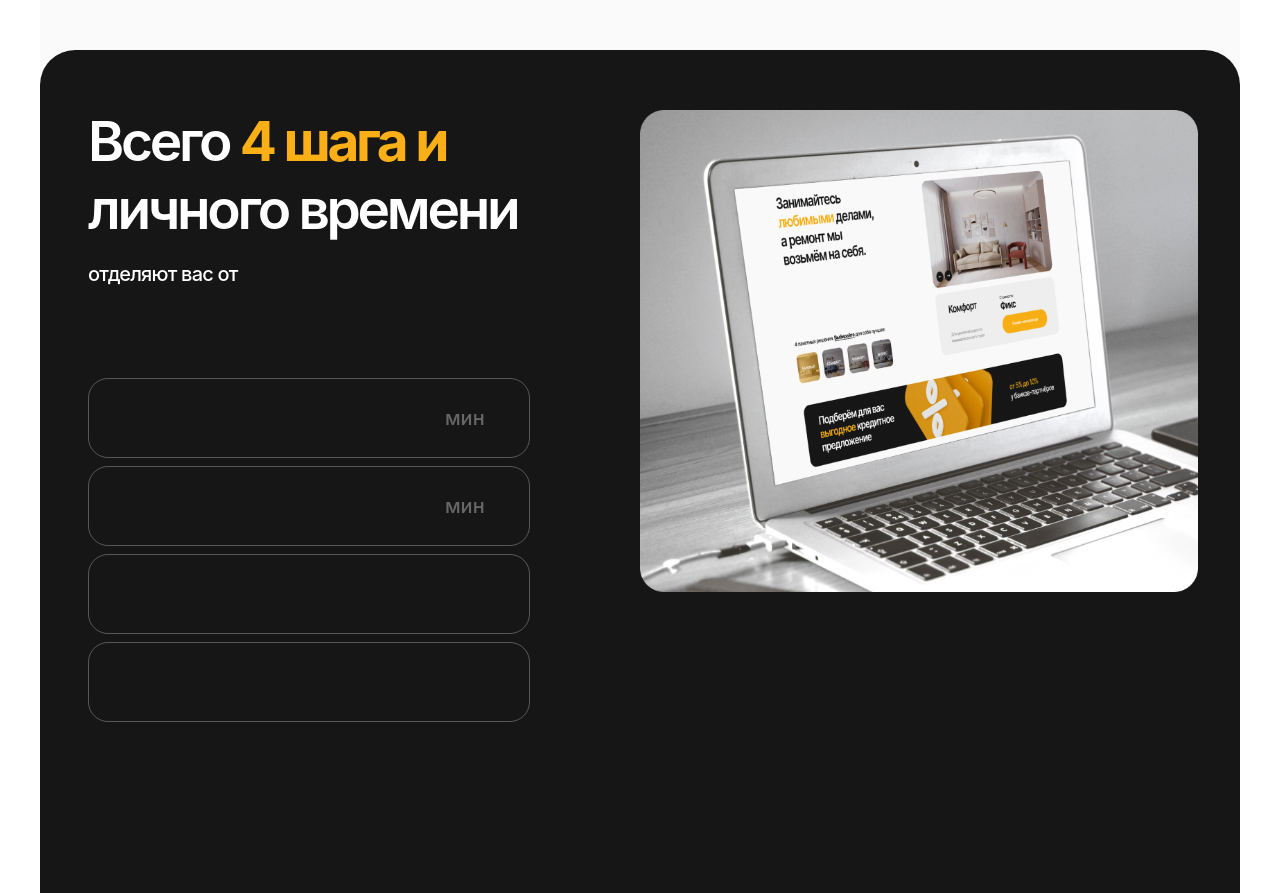
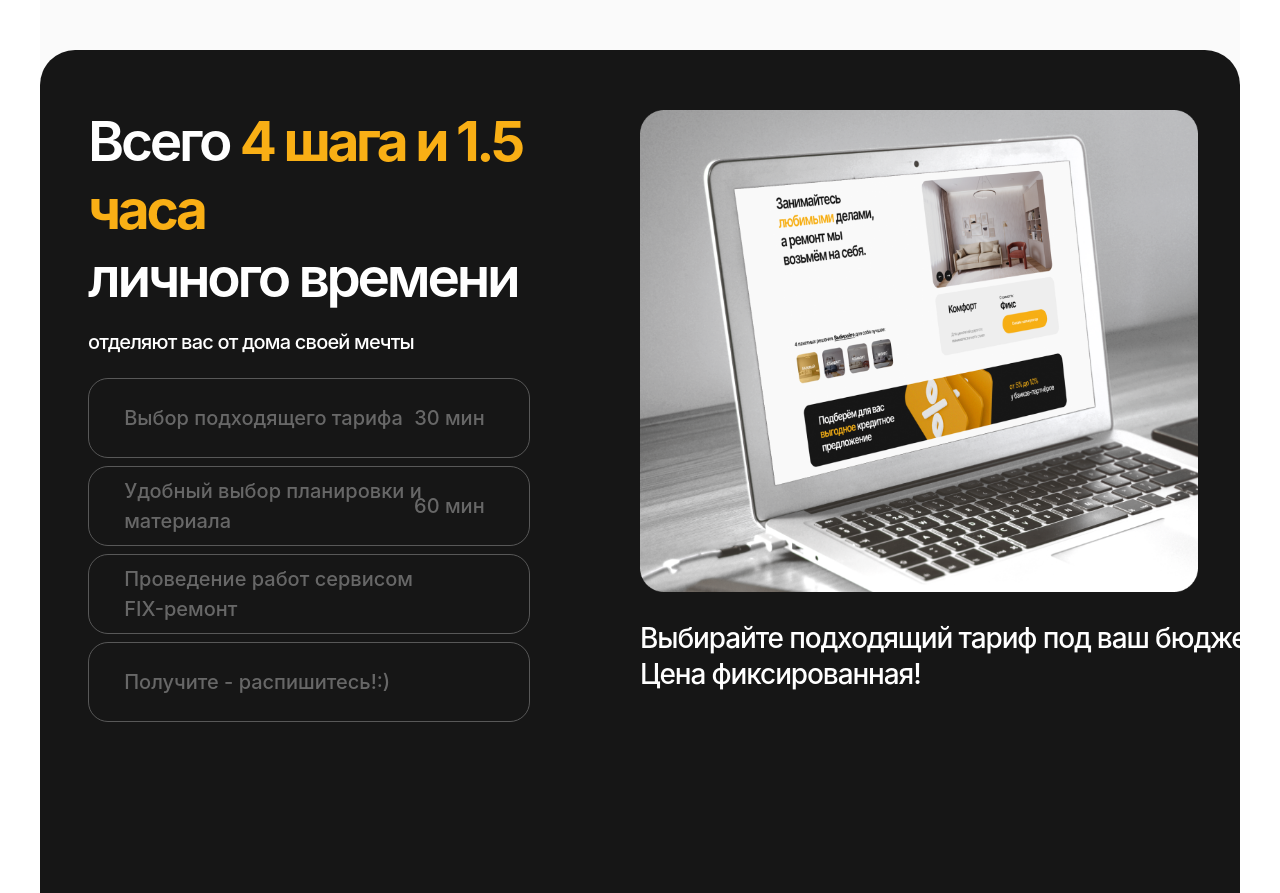
Before and after one commit to projacktor/FixR, a React (Vite) app: page /services/renovation in a window 1280 px wide. Shown: the part 7553-8446 px from the top of the page. Built offline with nearby package versions, Linux system fonts and the light colour scheme.

Commit message:
Fix Planner props in BuildingService, RenovationService, Home jsx files

```diff
--- a/src/components/widgets/Planner/style.scss
+++ b/src/components/widgets/Planner/style.scss
@@ -83,6 +83,7 @@
           order: 1;
           position: relative;
           left: 8%;
+          max-width: 20rem;
         }
 
         .planner_steps_t2 {
--- a/src/pages/Building service/BuildingService.jsx
+++ b/src/pages/Building service/BuildingService.jsx
@@ -81,7 +81,20 @@ function BuildingService() {
 
             <CheckFeedbacks/>
 
-            <Planner planner_img={plannerImg1}/>
+            <Planner
+                planner_img={plannerImg1}
+                time_text="1.5 часа"
+                p1_text="дома своей мечты"
+                step1_description="Выбор подходящего тарифа"
+                step1_time="30"
+                step2_description="Удобный выбор планировки и материала"
+                step2_time="60"
+                step3_description="Проведение работ сервисом FIX-ремонт"
+                step3_time=""
+                step4_description="Получите - распишитесь!:)"
+                p2_text="Выбирайте подходящий тариф под ваш бюджет. Цена фиксированная!"
+                link_text=""
+            />
 
             <Presentation/>
 
--- a/src/pages/Home/Home.jsx
+++ b/src/pages/Home/Home.jsx
@@ -117,7 +117,20 @@ function Home() {
                 <CheckFeedbacks/>
             </div>
 
-            <Planner planner_img={plannerImg1}/>
+            <Planner
+                planner_img={plannerImg1}
+                time_text="1.5 часа"
+                p1_text="дома своей мечты"
+                step1_description="Выбор подходящего тарифа"
+                step1_time="30"
+                step2_description="Удобный выбор планировки и материала"
+                step2_time="60"
+                step3_description="Проведение работ сервисом FIX-ремонт"
+                step3_time=""
+                step4_description="Получите - распишитесь!:)"
+                p2_text="Выбирайте подходящий тариф под ваш бюджет. Цена фиксированная!"
+                link_text=""
+            />
 
             <div id="home_presentation">
                 <Presentation />
--- a/src/pages/Renovation service/RenovationService.jsx
+++ b/src/pages/Renovation service/RenovationService.jsx
@@ -91,7 +91,20 @@ function RenovationService() {
 
             <CheckFeedbacks/>
 
-            <Planner planner_img={plannerImg1}/>
+            <Planner
+                planner_img={plannerImg1}
+                time_text="1.5 часа"
+                p1_text="дома своей мечты"
+                step1_description="Выбор подходящего тарифа"
+                step1_time="30"
+                step2_description="Удобный выбор планировки и материала"
+                step2_time="60"
+                step3_description="Проведение работ сервисом FIX-ремонт"
+                step3_time=""
+                step4_description="Получите - распишитесь!:)"
+                p2_text="Выбирайте подходящий тариф под ваш бюджет. Цена фиксированная!"
+                link_text=""
+            />
 
             <Presentation/>
 
```
